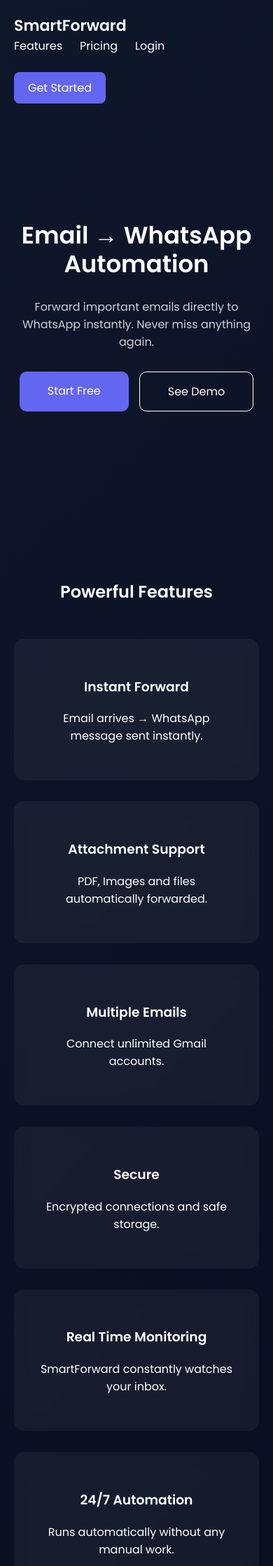
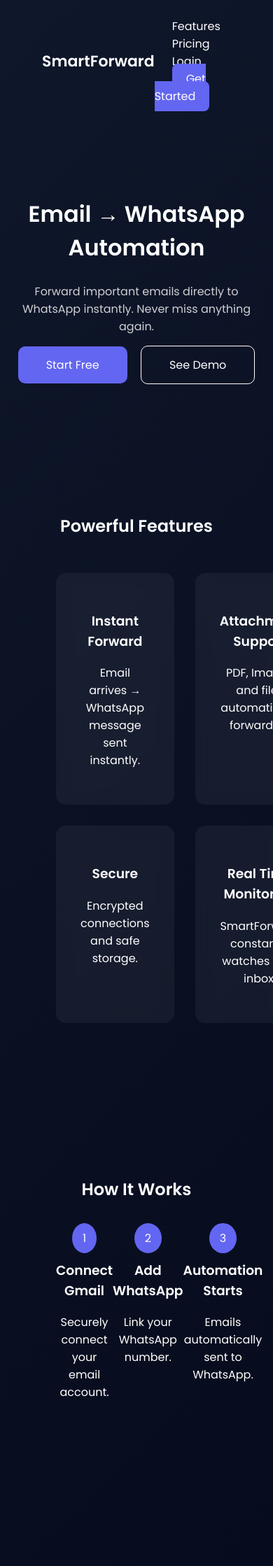
Before and after one commit to sahilkhan2412/SMART-FORWARD, a Flask app: page / in a window 390 px wide; the page is wider, and only the part inside the window is pictured. Shown: the top 2238 px of that part at 70% size. Run offline with Flask 3, Linux system fonts and the light colour scheme; parts of the project's set-up code (start-up, migrations or seed data) failed here and were passed over.

Commit message:
Update project files

```diff
--- a/static/style.css
+++ b/static/style.css
@@ -1,169 +1,186 @@
 body {
+
     margin: 0;
-    font-family: Poppins, sans-serif;
+    font-family: Poppins;
     background: linear-gradient(135deg, #0f172a, #020617);
     color: white;
-    overflow-x: hidden;
+
 }
 
-/* NAVBAR */
+nav {
 
-nav {
     display: flex;
     justify-content: space-between;
+    padding: 25px 60px;
     align-items: center;
-    padding: 25px 60px;
-    flex-wrap: wrap;
+
 }
 
 .logo {
+
     font-size: 22px;
     font-weight: 600;
-}
 
-.menu {
-    display: flex;
-    gap: 25px;
-    align-items: center;
-    flex-wrap: wrap;
 }
 
 .menu a {
+
+    margin-left: 25px;
     text-decoration: none;
     color: white;
+
 }
 
 .btn {
+
     background: #6366f1;
     padding: 10px 20px;
     border-radius: 8px;
+
 }
 
-/* HERO */
 
 .hero {
+
     text-align: center;
-    padding: 120px 20px;
-    max-width: 900px;
-    margin: auto;
+    padding: 140px 20px;
+
 }
 
 .hero h1 {
+
     font-size: 55px;
-    line-height: 1.2;
+
 }
 
 .hero p {
-    opacity: .8;
+
+    opacity: 0.8;
     margin-top: 15px;
+
 }
 
 .hero-buttons {
+
     margin-top: 30px;
-    display: flex;
-    justify-content: center;
-    gap: 15px;
-    flex-wrap: wrap;
+
 }
 
 .cta {
+
     background: #6366f1;
     padding: 15px 40px;
     border-radius: 10px;
+    margin-right: 15px;
     text-decoration: none;
     color: white;
+
 }
 
 .ghost {
+
     border: 1px solid white;
     padding: 15px 40px;
     border-radius: 10px;
     text-decoration: none;
     color: white;
+
 }
 
-/* FEATURES */
+.features {
 
-.features {
-    padding: 100px 20px;
+    padding: 100px 80px;
     text-align: center;
-    max-width: 1200px;
-    margin: auto;
+
 }
 
 .grid {
+
     display: grid;
     grid-template-columns: repeat(3, 1fr);
     gap: 30px;
     margin-top: 50px;
+
 }
 
 .card {
+
     background: rgba(255, 255, 255, 0.05);
     padding: 35px;
     border-radius: 14px;
     backdrop-filter: blur(10px);
+
 }
 
-/* HOW IT WORKS */
+.how {
 
-.how {
-    padding: 100px 20px;
+    padding: 100px 80px;
     text-align: center;
-    max-width: 1200px;
-    margin: auto;
+
 }
 
 .steps {
+
+    display: flex;
+    justify-content: space-around;
+    margin-top: 40px;
+
+}
+
+.steps span {
+
+    background: #6366f1;
+    padding: 10px 15px;
+    border-radius: 50%;
+
+}
+
+.pricing {
+
+    padding: 100px 80px;
+    text-align: center;
+
+}
+
+.price-grid {
+
     display: flex;
     justify-content: center;
     gap: 40px;
-    flex-wrap: wrap;
-    margin-top: 40px;
-}
+    margin-top: 50px;
 
-.steps span {
-    background: #6366f1;
-    padding: 10px 15px;
-    border-radius: 50%;
-}
-
-/* PRICING */
-
-.pricing {
-    padding: 100px 20px;
-    text-align: center;
-}
-
-.price-grid {
-    display: flex;
-    justify-content: center;
-    gap: 40px;
-    flex-wrap: wrap;
-    margin-top: 50px;
 }
 
 .price-card {
+
     background: #1e293b;
     padding: 40px;
     border-radius: 16px;
     width: 260px;
+
 }
 
 .price-card h1 {
+
     font-size: 40px;
+
 }
 
 .price-card ul {
+
     list-style: none;
     padding: 0;
+
 }
 
 .price-card li {
+
     margin: 10px 0;
+
 }
 
 .price-card a {
+
     display: block;
     margin-top: 20px;
     background: #6366f1;
@@ -171,58 +188,262 @@ nav {
     border-radius: 8px;
     text-decoration: none;
     color: white;
+
 }
 
 .popular {
+
     border: 2px solid #6366f1;
+
 }
 
-/* CTA */
+.cta-section {
 
-.cta-section {
     text-align: center;
     padding: 120px 20px;
+
 }
 
 .cta-section a {
+
     background: #6366f1;
     padding: 16px 40px;
     border-radius: 10px;
     text-decoration: none;
     color: white;
+
 }
 
-/* FOOTER */
+footer {
 
-footer {
     text-align: center;
     padding: 30px;
     background: #020617;
+
 }
 
-/* MOBILE RESPONSIVE */
+/* Signup Card */
 
-@media (max-width:768px) {
+.signup-card {
+    width: 420px;
+    /* पहले 350 था */
+    margin: 40px auto;
+    background: rgba(255, 255, 255, 0.08);
+    padding: 35px;
+    border-radius: 10px;
+    /* थोड़ा rectangular */
+    backdrop-filter: blur(10px);
+    text-align: center;
+}
 
-    nav {
-        padding: 20px;
+/* Inputs */
+
+.signup-card input {
+    width: 100%;
+    padding: 12px;
+    margin-top: 10px;
+    margin-bottom: 15px;
+    border: none;
+    border-radius: 6px;
+    font-family: Poppins;
+    font-size: 14px;
+}
+
+/* Button */
+
+.signup-card button {
+    width: 100%;
+    padding: 14px;
+    background: #6366f1;
+    border: none;
+    border-radius: 6px;
+    color: white;
+    font-weight: 600;
+    cursor: pointer;
+    font-family: Poppins;
+}
+
+/* Warning text */
+
+.warning {
+    font-size: 13px;
+    color: #ffdede;
+    margin-top: -8px;
+    margin-bottom: 14px;
+    font-family: Poppins;
+    line-height: 1.5;
+}
+
+.warning a {
+    color: #38bdf8;
+    font-weight: 500;
+    text-decoration: none;
+}
+
+/* Login text */
+
+.login-text {
+    margin-top: 12px;
+    font-size: 14px;
+    font-family: Poppins;
+}
+
+.info {
+    margin-bottom: 10px;
+    font-size: 15px;
+}
+
+.status {
+    color: #22c55e;
+    font-weight: 600;
+}
+
+.delete {
+    display: block;
+    text-align: center;
+    margin-top: 15px;
+    color: #ff4d4d;
+    font-weight: 600;
+    text-decoration: none;
+}
+
+.price-card {
+    position: relative;
+    transition: 0.3s;
+    cursor: pointer;
+}
+
+.price-card:hover {
+    transform: translateY(-8px) scale(1.03);
+    box-shadow: 0 10px 30px rgba(0, 0, 0, 0.3);
+}
+
+.price-info {
+    position: absolute;
+    bottom: -150px;
+    left: 0;
+    width: 100%;
+    background: rgba(0, 0, 0, 0.85);
+    color: white;
+    padding: 15px;
+    border-radius: 10px;
+    font-size: 14px;
+    opacity: 0;
+    transition: 0.3s;
+    pointer-events: none;
+}
+
+.price-card:hover .price-info {
+    opacity: 1;
+    bottom: -170px;
+}
+
+.price-card {
+    transition: 0.3s;
+    cursor: pointer;
+    border: 2px solid rgba(255, 255, 255, 0.2);
+}
+
+.price-card:hover {
+    transform: translateY(-10px) scale(1.04);
+    border: 2px solid #6ea8ff;
+    box-shadow: 0 0 25px rgba(100, 150, 255, 0.6);
+}
+
+.password-field {
+    position: relative;
+}
+
+.password-field span {
+    position: absolute;
+    right: 10px;
+    top: 12px;
+    cursor: pointer;
+}
+
+/* Admin Dashboard Table */
+
+table {
+    border-radius: 10px;
+    overflow: hidden;
+}
+
+table tr:hover {
+    background: rgba(255, 255, 255, 0.08);
+    transition: 0.3s;
+}
+
+table th {
+    font-weight: 600;
+    letter-spacing: 0.5px;
+}
+
+table td {
+    font-size: 14px;
+}
+
+/* Admin Action Buttons */
+
+table td a {
+    display: inline-block;
+    margin: 4px;
+    font-size: 12px;
+    transition: 0.2s;
+}
+
+table a:hover {
+    opacity: 0.8;
+    transform: scale(1.05);
+}
+
+/* Admin Search */
+
+form input {
+    outline: none;
+    font-family: Poppins;
+}
+
+form input:focus {
+    box-shadow: 0 0 8px rgba(99, 102, 241, 0.5);
+}
+
+/* Admin Chart Spacing */
+
+#userChart {
+    margin-top: 15px;
+}
+
+/* Admin Mobile Responsive */
+
+@media(max-width:768px) {
+
+    .hero {
+        padding: 80px 10px;
     }
 
     .hero h1 {
-        font-size: 34px;
+        font-size: 32px;
     }
 
-    .grid {
-        grid-template-columns: 1fr;
-    }
-
-    .steps {
-        flex-direction: column;
-    }
-
-    .price-grid {
-        flex-direction: column;
-        align-items: center;
+    table {
+        width: 95% !important;
+        font-size: 12px;
     }
 
 }
+
+/* Admin Table Mobile */
+
+@media(max-width:768px) {
+
+    table {
+        width: 100% !important;
+        font-size: 11px;
+    }
+
+    th,
+    td {
+        padding: 8px !important;
+    }
+
+}
```
